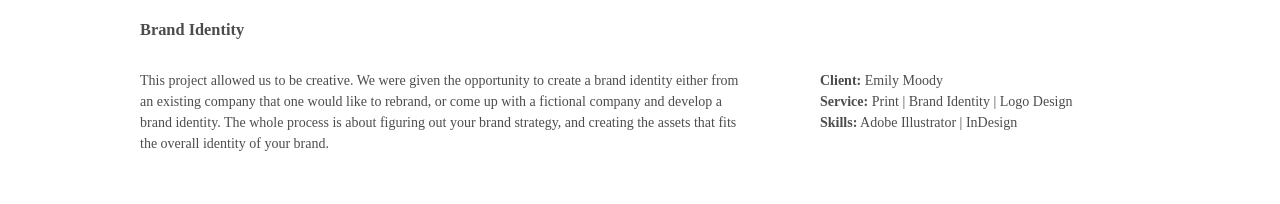
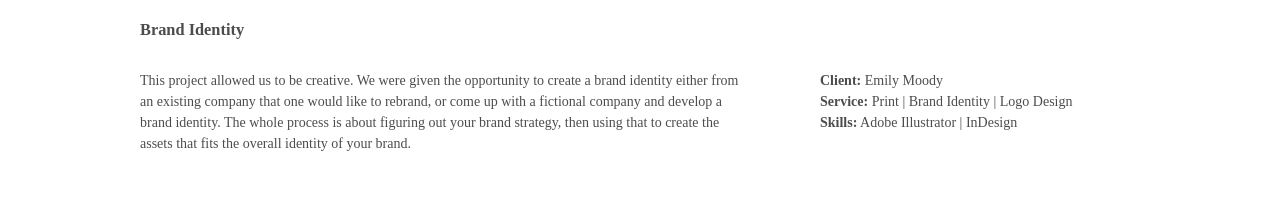
Before and after one commit to MikaelaYasay/portfolio2022, a plain HTML site: page web-site7.html in a window 1280 px wide. Shown: the part 814-1018 px from the top of the page. Drawn offline with Linux system fonts and the light colour scheme.

Commit message:
added more context for projects amber ayre

```diff
--- a/web-site7.html
+++ b/web-site7.html
@@ -49,7 +49,7 @@
             <h3 class="subheader">Brand Identity</h3>
             <div class="row">
                 <div class="two-thirds column">
-                    <p>This project allowed us to be creative. We were given the opportunity to create a brand identity either from an existing company that one would like to rebrand, or come up with a fictional company and develop a brand identity. The whole process is about figuring out your brand strategy, and creating the assets that fits the overall identity of your brand.</p>
+                    <p>This project allowed us to be creative. We were given the opportunity to create a brand identity either from an existing company that one would like to rebrand, or come up with a fictional company and develop a brand identity. The whole process is about figuring out your brand strategy, then using that to create the assets that fits the overall identity of your brand.</p>
                 </div>
                 <div class="one-third column">
                     <p>
```
